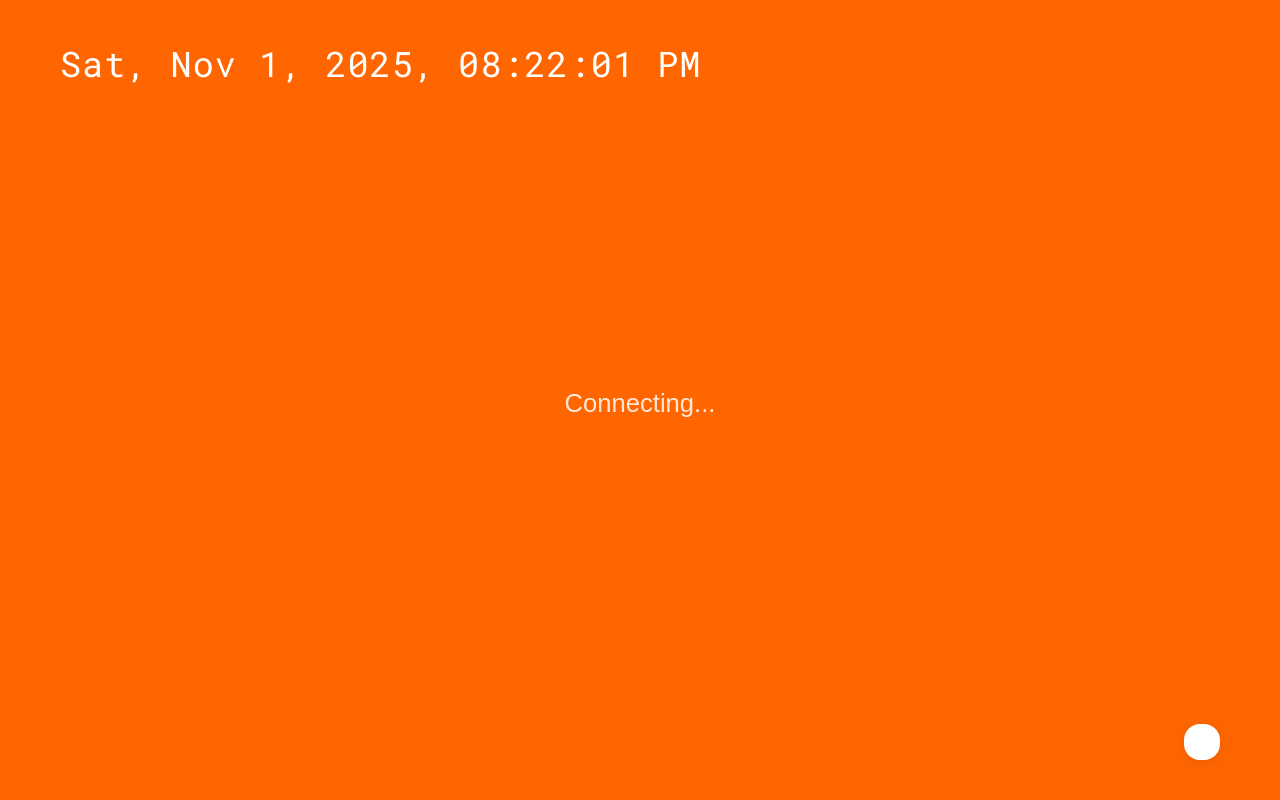
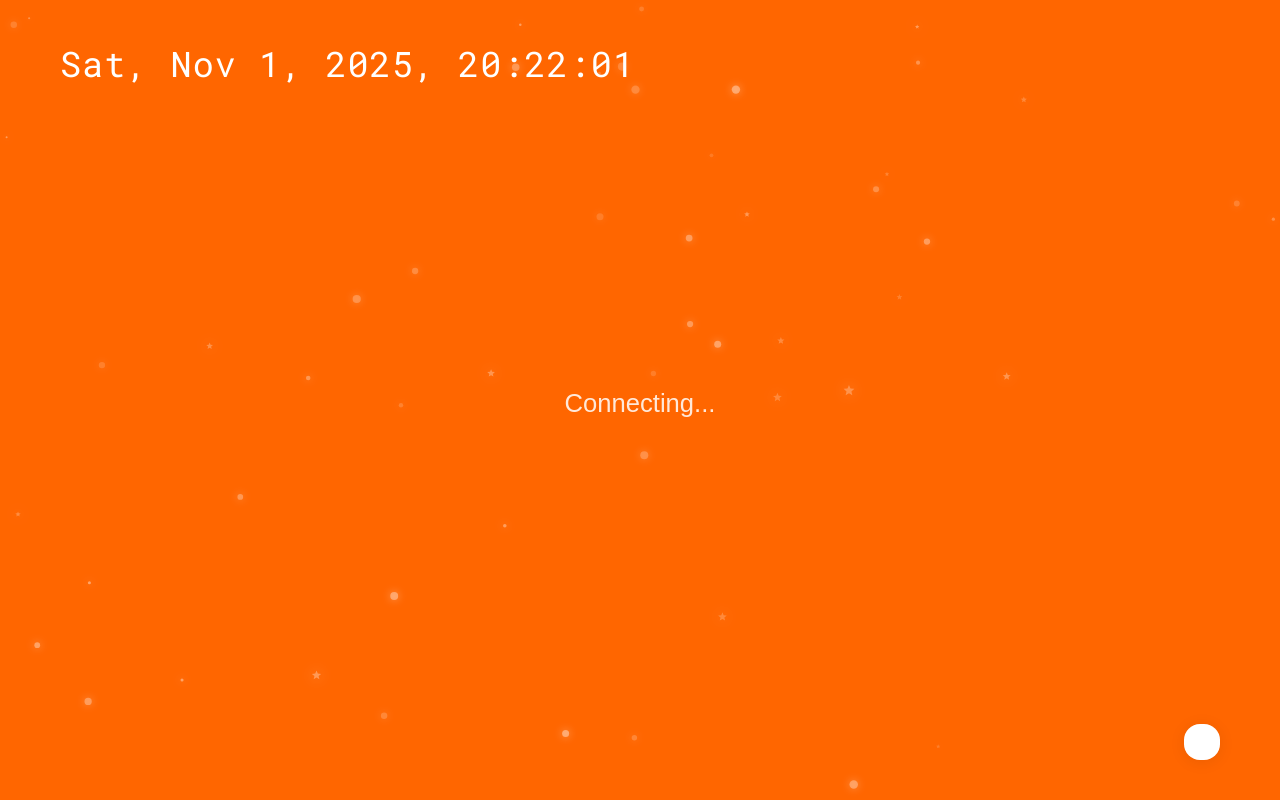
Before and after one commit to fellowgeek/hacker-news-dashboard, a plain HTML site: page index.html in a window 1280 px wide. Drawn offline with nearby package versions, Linux system fonts and the light colour scheme; no server answers; a web font is replaced by a local one.

Commit message:
feat: enhance background animation with more lively particles and twinkling stars

```diff
--- a/index.html
+++ b/index.html
@@ -14,6 +14,7 @@
   <script src="https://cdn.jsdelivr.net/npm/dayjs@1.11.10/plugin/relativeTime.js"></script>
 </head>
 <body>
+  <canvas id="sparkle-bg" style="position:fixed;top:0;left:0;width:100vw;height:100vh;z-index:0;pointer-events:none;"></canvas>
   <div id="clock" class="clock"></div>
   <div class="main">
     <div id="headline" class="headline"></div>
--- a/main.js
+++ b/main.js
@@ -151,7 +151,7 @@ function updateClock() {
 		hour: '2-digit',
 		minute: '2-digit',
 		second: '2-digit',
-		hour12: true
+		hour12: false
 	};
 	clock.textContent = now.toLocaleString(undefined, options);
 }
@@ -164,4 +164,98 @@ document.addEventListener('DOMContentLoaded', () => {
 
 	refreshStory(); // Initial story fetch and render
 	setInterval(refreshStory, 60000); // Story refresh every 60 seconds
+	// === Subtle Sparkle/Dot Animation ===
+	const canvas = document.getElementById('sparkle-bg');
+	const ctx = canvas.getContext('2d');
+	let width = window.innerWidth;
+	let height = window.innerHeight;
+	canvas.width = width;
+	canvas.height = height;
+
+	function resizeCanvas() {
+		width = window.innerWidth;
+		height = window.innerHeight;
+		canvas.width = width;
+		canvas.height = height;
+	}
+	window.addEventListener('resize', resizeCanvas);
+
+			// Sparkle/dot/star config
+			const NUM_PARTICLES = Math.round(44 * 1.2); // 20% more particles
+			const particles = [];
+			for (let i = 0; i < NUM_PARTICLES; i++) {
+				// 70% dots, 30% stars
+				const isStar = Math.random() < 0.3;
+				// Increase size variation
+				const r = isStar
+					? (2.2 + Math.random() * 3.8) // stars: 2.2 - 6.0
+					: (1.0 + Math.random() * 3.5); // dots: 1.0 - 4.5
+				particles.push({
+					x: Math.random() * width,
+					y: Math.random() * height,
+					r,
+					opacity: isStar ? (0.18 + Math.random() * 0.22) : (0.13 + Math.random() * 0.27),
+					dx: (Math.random() - 0.5) * 0.275, // 25% more movement
+					dy: (Math.random() - 0.5) * 0.275, // 25% more movement
+					phase: Math.random() * Math.PI * 2,
+					isStar,
+					twinkleSpeed: isStar ? (0.8 + Math.random() * 1.2) : 0,
+					twinklePhase: Math.random() * Math.PI * 2
+				});
+			}
+
+	function animateSparkles() {
+		ctx.clearRect(0, 0, width, height);
+			for (let p of particles) {
+				// Subtle floating movement
+				p.x += p.dx + Math.sin(Date.now()/1200 + p.phase) * 0.05;
+				p.y += p.dy + Math.cos(Date.now()/1200 + p.phase) * 0.05;
+				// Wrap around edges
+				if (p.x < 0) p.x = width;
+				if (p.x > width) p.x = 0;
+				if (p.y < 0) p.y = height;
+				if (p.y > height) p.y = 0;
+				// Twinkle effect for stars
+				let opacity = p.opacity;
+				if (p.isStar) {
+					opacity *= 0.7 + 0.3 * Math.abs(Math.sin(Date.now()/900 * p.twinkleSpeed + p.twinklePhase));
+				}
+				ctx.save();
+				ctx.shadowColor = '#fff';
+				ctx.shadowBlur = p.isStar ? 14 : 8;
+				if (p.isStar) {
+					// Draw a subtle star shape
+					ctx.beginPath();
+					const spikes = 5;
+					const outerRadius = p.r;
+					const innerRadius = p.r * 0.45;
+					let rot = Math.PI / 2 * 3;
+					let x = p.x;
+					let y = p.y;
+					ctx.moveTo(x, y - outerRadius);
+					for (let i = 0; i < spikes; i++) {
+						x = p.x + Math.cos(rot) * outerRadius;
+						y = p.y + Math.sin(rot) * outerRadius;
+						ctx.lineTo(x, y);
+						rot += Math.PI / spikes;
+						x = p.x + Math.cos(rot) * innerRadius;
+						y = p.y + Math.sin(rot) * innerRadius;
+						ctx.lineTo(x, y);
+						rot += Math.PI / spikes;
+					}
+					ctx.closePath();
+					ctx.fillStyle = `rgba(255,255,255,${opacity})`;
+					ctx.fill();
+				} else {
+					// Draw a dot
+					ctx.beginPath();
+					ctx.arc(p.x, p.y, p.r, 0, Math.PI * 2);
+					ctx.fillStyle = `rgba(255,255,255,${opacity})`;
+					ctx.fill();
+				}
+				ctx.restore();
+			}
+			requestAnimationFrame(animateSparkles);
+		}
+		animateSparkles();
 });
```
